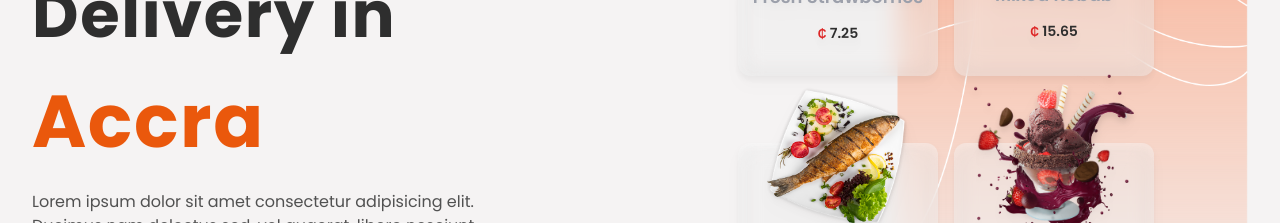
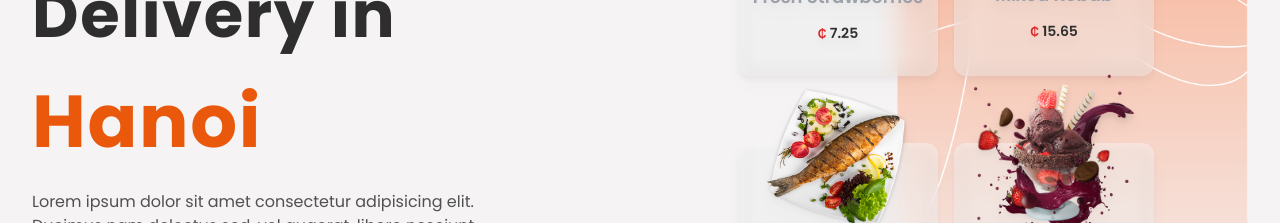
Before and after one commit to tuanjhg/SE_Project_FE, a React (Create React App) app: page / in a window 1280 px wide. Shown: the part 287-510 px from the top of the page. Built offline with nearby package versions, Linux system fonts and the light colour scheme; no server answers; the database is empty.

Commit message:
Update left.tsx

```diff
--- a/src/components/Showcase/left.tsx
+++ b/src/components/Showcase/left.tsx
@@ -16,7 +16,7 @@ const Left = () => {
       </div>
       <p className="text-[2rem] lg:text-[4rem] font-bold tracking-wide text-headingColor">
         The Fastest Food Delivery in
-        <span className="text-orange-600 text-[2.5rem] lg:text-[4.6rem]"> Accra</span>
+        <span className="text-orange-600 text-[2.5rem] lg:text-[4.6rem]"> Hanoi</span>
       </p>
       <p className="text-base text-textColor text-center md:text-left md:w-[80%]">
         Lorem ipsum dolor sit amet consectetur adipisicing elit. Ducimus nam
```
